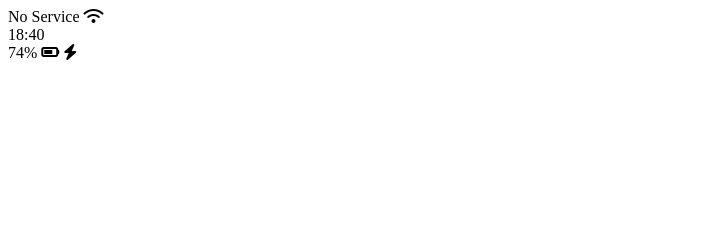
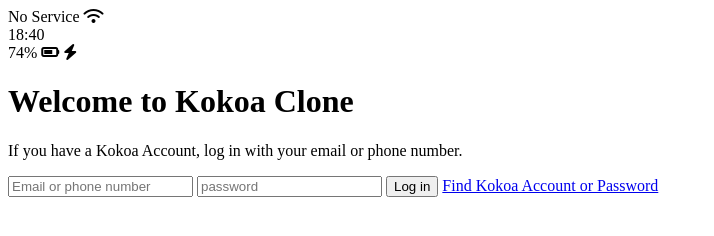
Before and after one commit to Hajin74/FrontEnd-PlayGround, a plain HTML site: page index.html in a window 1280 px wide. Shown: the whole page, without its empty margins (0-714 px from the left). Drawn offline with Linux system fonts and the light colour scheme.

Commit message:
Create header & login-form

```diff
--- a/index.html
+++ b/index.html
@@ -3,7 +3,7 @@
 <head>
     <meta charset="UTF-8">
     <meta name="viewport" content="width=device-width, initial-scale=1.0">
-    <title>Welcome to Kokoa Talk</title>
+    <title>Welcome to Kokoa Clone</title>
 </head>
 <body>
     <div class="status-bar">
@@ -21,6 +21,21 @@
         </div>
     </div>
 
+    <header class="welcome-header">
+        <h1 class="welcome-header__title">Welcome to Kokoa Clone</h1>
+        <p class="welcome-header__text">
+            If you have a Kokoa Account, log in with your email or phone number.
+        </p>
+    </header>
+
+    <form id="login-form">
+        <input type="text" placeholder="Email or phone number" />
+        <input type="password" placeholder="password" />
+        <input type="submit" value="Log in">
+        <a href="#">Find Kokoa Account or Password</a>
+    </form>
+
+
     <script
       src="https://kit.fontawesome.com/6478f529f2.js"
       crossorigin="anonymous"
```
